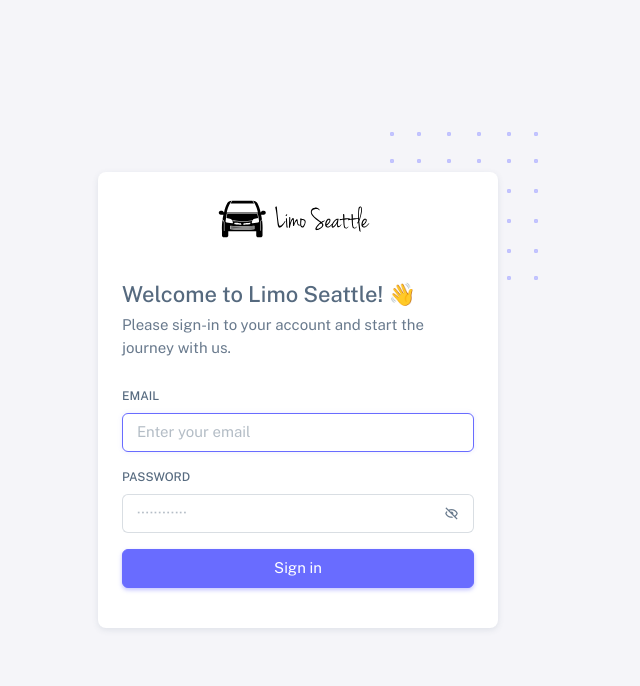
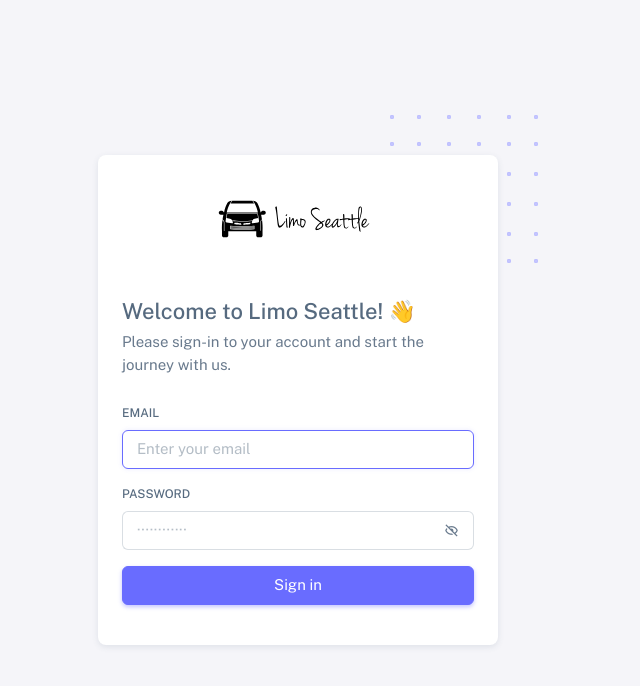
Before and after one commit to nebaaaazzzz/limo-service-admin-react, a React (Vite) app: page / in a window 1280 px wide. Shown: the top 686 px of the page, without its empty margins (342-982 px from the left). Built offline with nearby package versions, Linux system fonts and the light colour scheme; no server answers.

Commit message:
logo aspect ratio fixed

```diff
--- a/src/components/Logo.tsx
+++ b/src/components/Logo.tsx
@@ -1,16 +1,19 @@
 import React from "react";
 import { Link } from "react-router-dom";
-import LogoImg from '../assets/react.svg'
+import LogoImg from "../assets/react.svg";
 function Logo() {
   return (
     <div className="app-brand justify-content-center">
       <Link to="/" className="app-brand-link gap-2">
         <span className="app-brand-logo demo">
-         		<img src={LogoImg} style={{
-         			objectFit :"contain",
-         			width : "10rem",
-         			aspectRation :"1/2"
-         		}}/>
+          <img
+            src={LogoImg}
+            style={{
+              objectFit: "contain",
+              width: "10rem",
+              aspectRatio: "2/1",
+            }}
+          />
         </span>
         <span className="app-brand-text demo text-body fw-bolder"></span>
       </Link>
```
